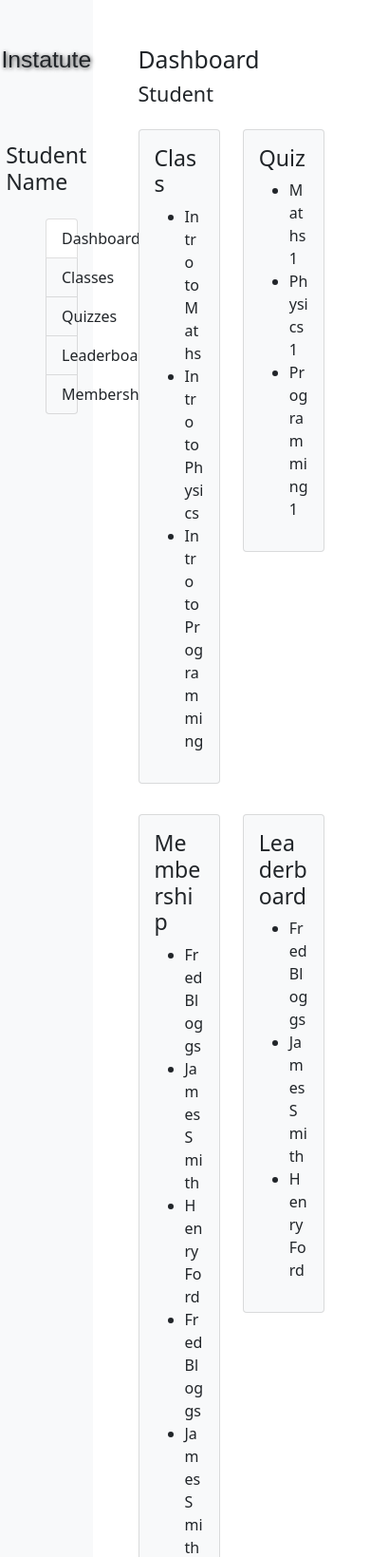
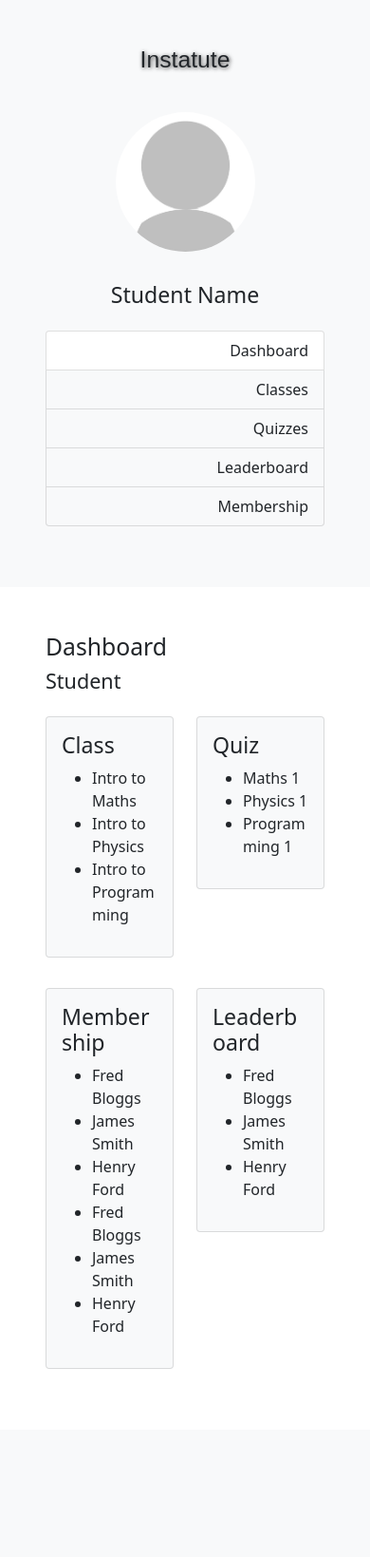
Before and after one commit to zyferion/cos60010, a Python web app: template templates/dashboard.html in a window 390 px wide. Shown: the top 1639 px of the page at 95% size. After the commit the page ends 1441 px from the top, so only its background shows below. Run offline with Jinja, Linux system fonts and the light colour scheme; the template is opened without the code that fills it, so the values that code supplies are empty; some web fonts are replaced.

Commit message:
Update to responsive grid
Sidebar now sits on top of content cell on small screens

```diff
--- a/templates/dashboard.html
+++ b/templates/dashboard.html
@@ -20,9 +20,10 @@
     </style>
 </head>
 <body>
+    <!-- TODO: adjust sidebar to hidden menu or similar instead of simply sitting on top of content cell -->
 <div class="container-fluid h-100 content">
     <div class="row h-100">
-        <div class="col-3 p-5 bg-light">
+        <div class="col-12 col-md-3 p-5 bg-light">
             <div class="row mb-3">
                 <div class="col-12 d-flex justify-content-center">
                     <h2 class="brand">Instatute</h2>
@@ -51,7 +52,7 @@
             </div>
 
         </div>
-        <div class="col-9 p-5">
+        <div class="col-12 col-md-9 p-5">
             <h2>Dashboard</h2>
             <h4>Student</h4>
 
```
